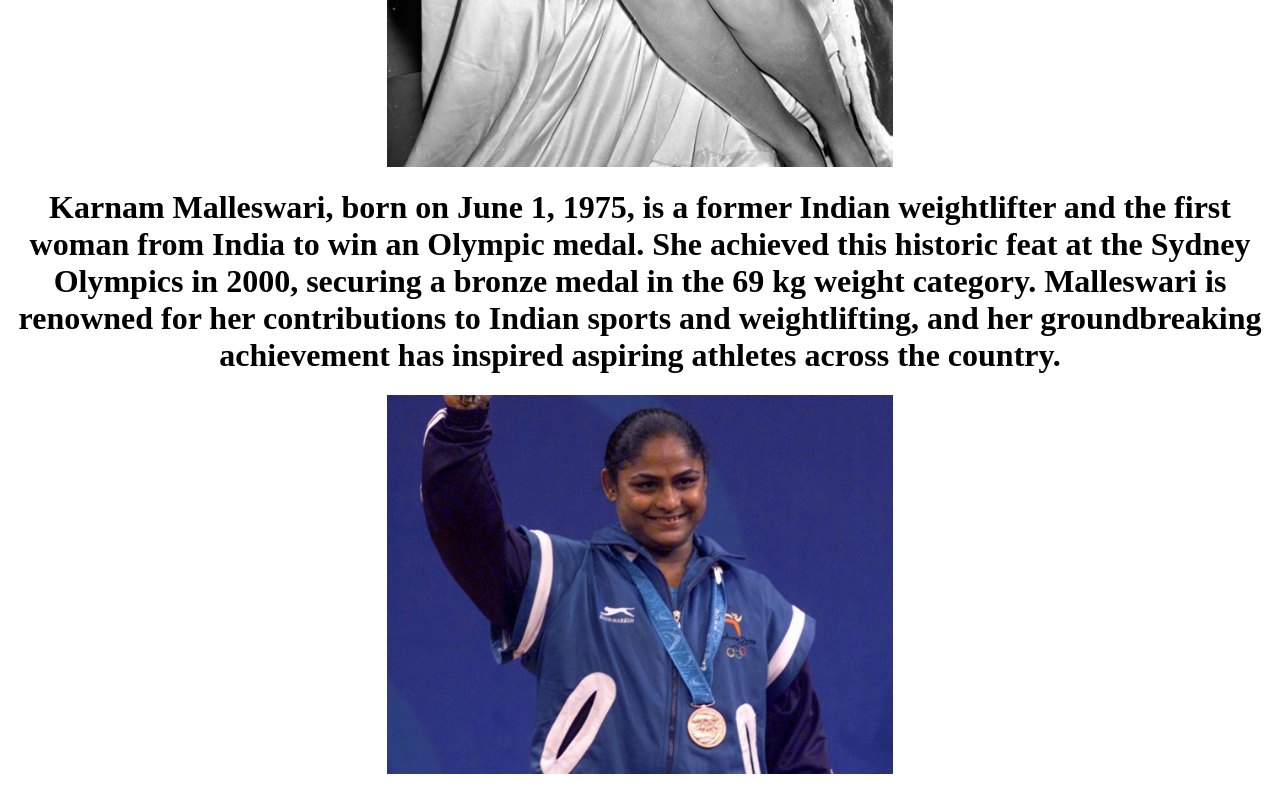
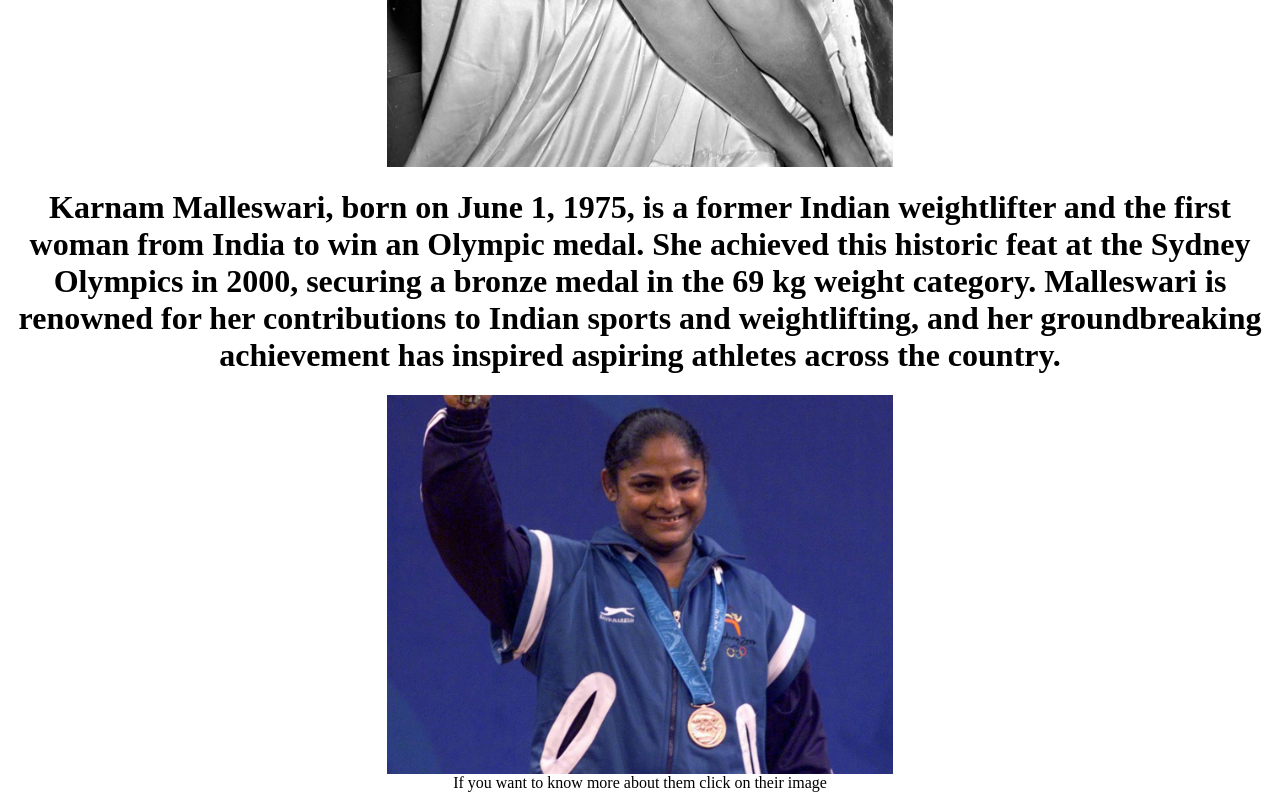
Before and after one commit to Varshithao2/intro, a plain HTML site: page index.html in a window 1280 px wide. Shown: the part 5452-6252 px from the top of the page. Drawn offline with Linux system fonts and the light colour scheme.

Commit message:
added a line

```diff
--- a/index.html
+++ b/index.html
@@ -21,6 +21,7 @@
 	<a href="https://en.wikipedia.org/wiki/Reita_Faria"><center><img width="40%" src="rietafaria.jpg"></center></a>
 	<h1>Karnam Malleswari, born on June 1, 1975, is a 	former Indian weightlifter and the first woman from 	India to win an Olympic medal. She achieved this 	historic feat at the Sydney Olympics in 2000, 	securing a bronze medal in the 69 kg weight category. 	Malleswari is renowned for her contributions to 	Indian sports and weightlifting, and her 	groundbreaking achievement has inspired aspiring 	athletes across the country.</h1>
 	<a href="https://en.wikipedia.org/wiki/Karnam_Malleswari"><center><img width="40%" src="malleswari.jpg"></center></a>
+	<p1>If you want to know more about them click on their image</p1>
 	</body>
 </html>
 
```
